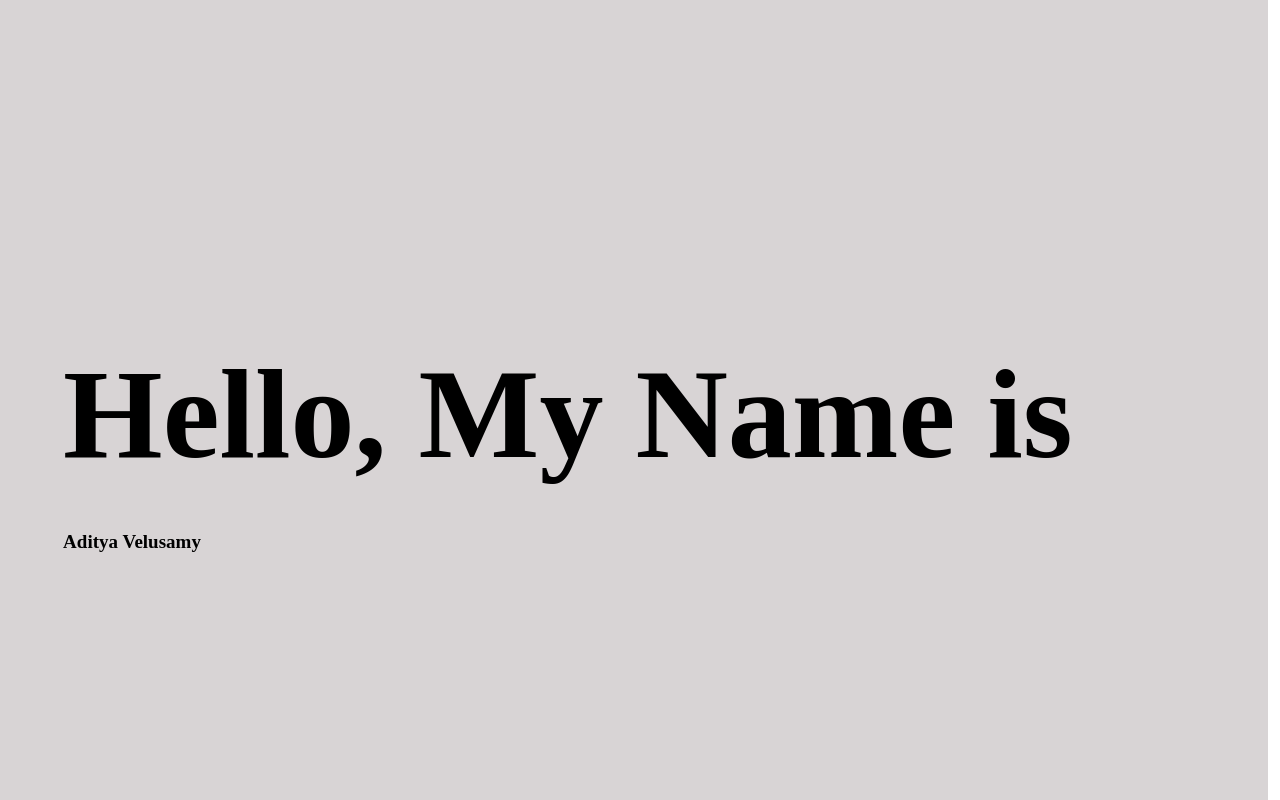
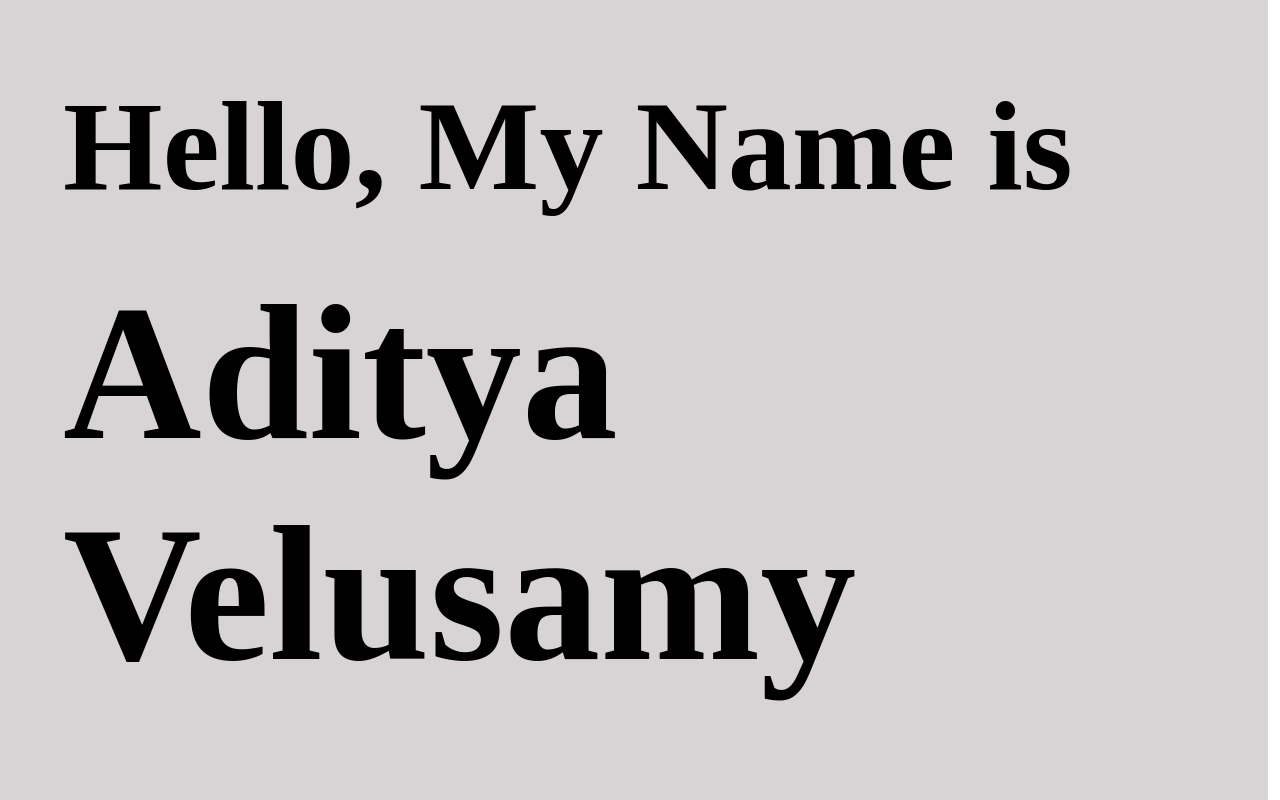
Before and after one commit to adityavelusamy/Portfolio, a Gatsby site in the folder portmantou/: page / in a window 1280 px wide. Shown: the top 800 px of the page. Built offline with nearby package versions, Linux system fonts and the light colour scheme; Gatsby itself is replaced by a stand-in of ours; a web font is replaced by a local one.

Commit message:
fixed name font size

```diff
--- a/portmantou/src/pages/styles.css
+++ b/portmantou/src/pages/styles.css
@@ -29,7 +29,7 @@ h2 {
 
 .nametitle {
     margin-top: -5%;
-    font-size: 19px;
+    font-size: 192px;
 }
 .titlecontent {
     margin-top: 5%;
```
